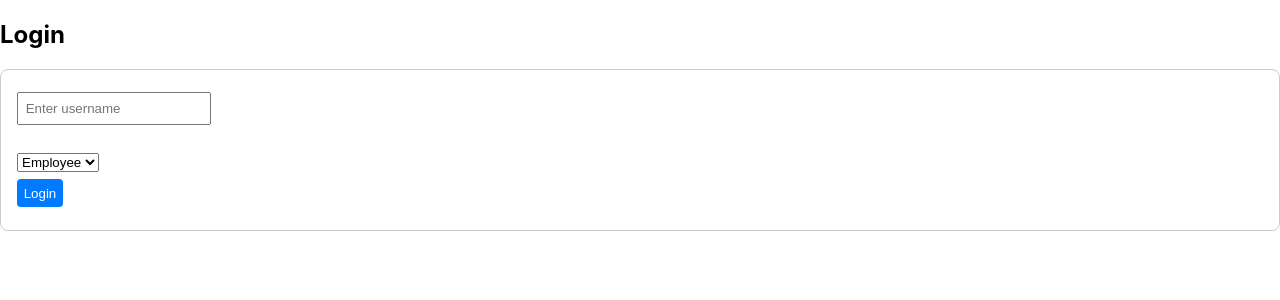
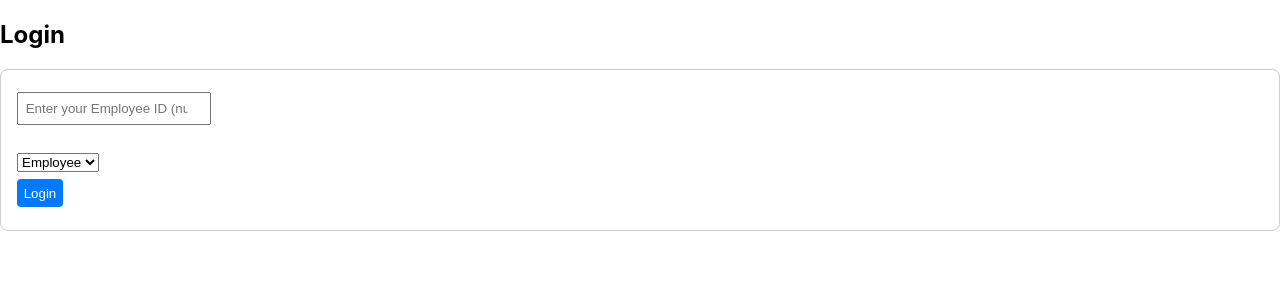
Before and after one commit to saibandi1234/attendance-tracker, a React (Create React App) app: page / in a window 1280 px wide. Shown: the top 300 px of the page. Built offline with nearby package versions, Linux system fonts and the light colour scheme.

Commit message:
Fix: convert employee_id to integer

```diff
--- a/src/components/Dashboard.js
+++ b/src/components/Dashboard.js
@@ -23,7 +23,7 @@ const Dashboard = () => {
     e.preventDefault();
     const form = e.target;
     const newRequest = {
-      employee_id: username,
+      employee_id: parseInt(username),
       start_date: form.start_date.value,
       end_date: form.end_date.value,
       reason: form.reason.value,
--- a/src/components/Login.js
+++ b/src/components/Login.js
@@ -20,12 +20,14 @@ const Login = () => {
       <h2>Login</h2>
       <form onSubmit={handleSubmit}>
         <input
-          type="text"
-          placeholder="Enter username"
+          type="number"
+          placeholder="Enter your Employee ID (numeric only)"
           value={username}
           onChange={(e) => setUsername(e.target.value)}
           required
         />
+
+
         <br />
         <select value={role} onChange={(e) => setRole(e.target.value)}>
           <option value="employee">Employee</option>
```
